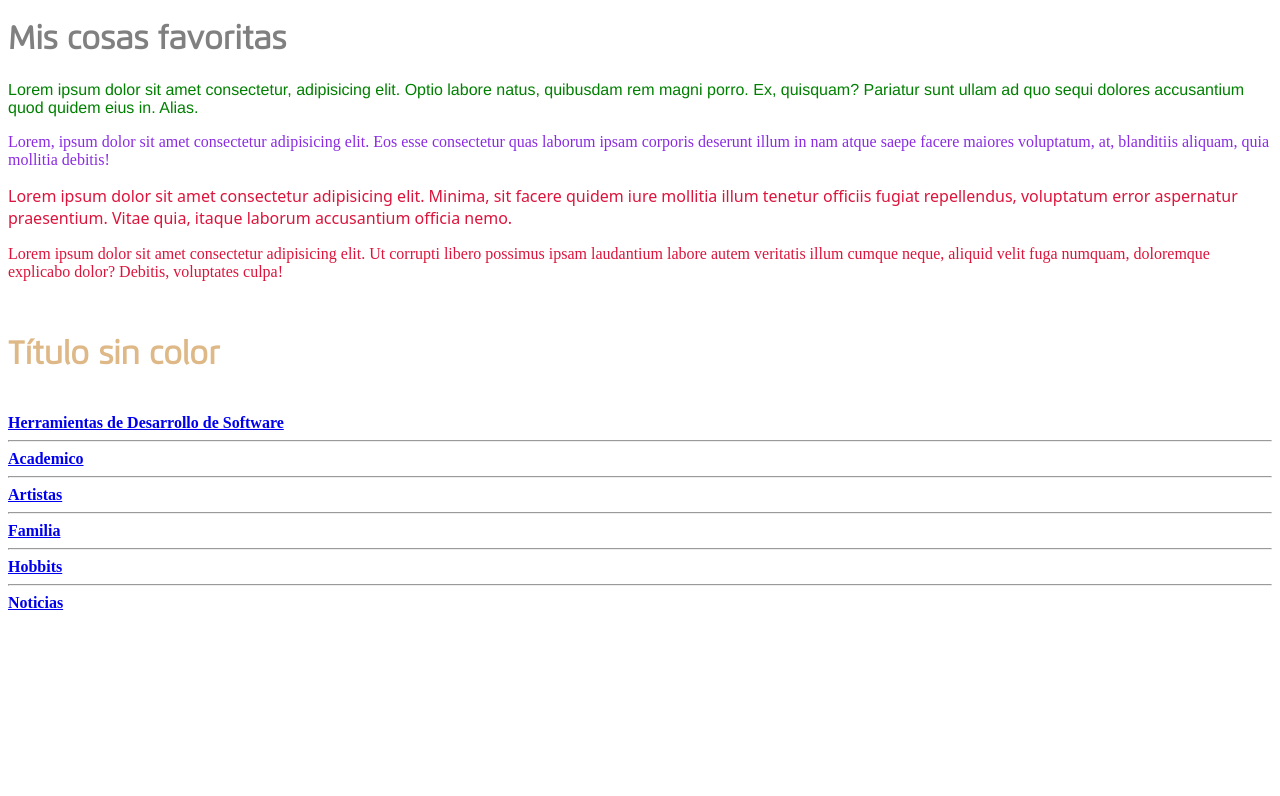
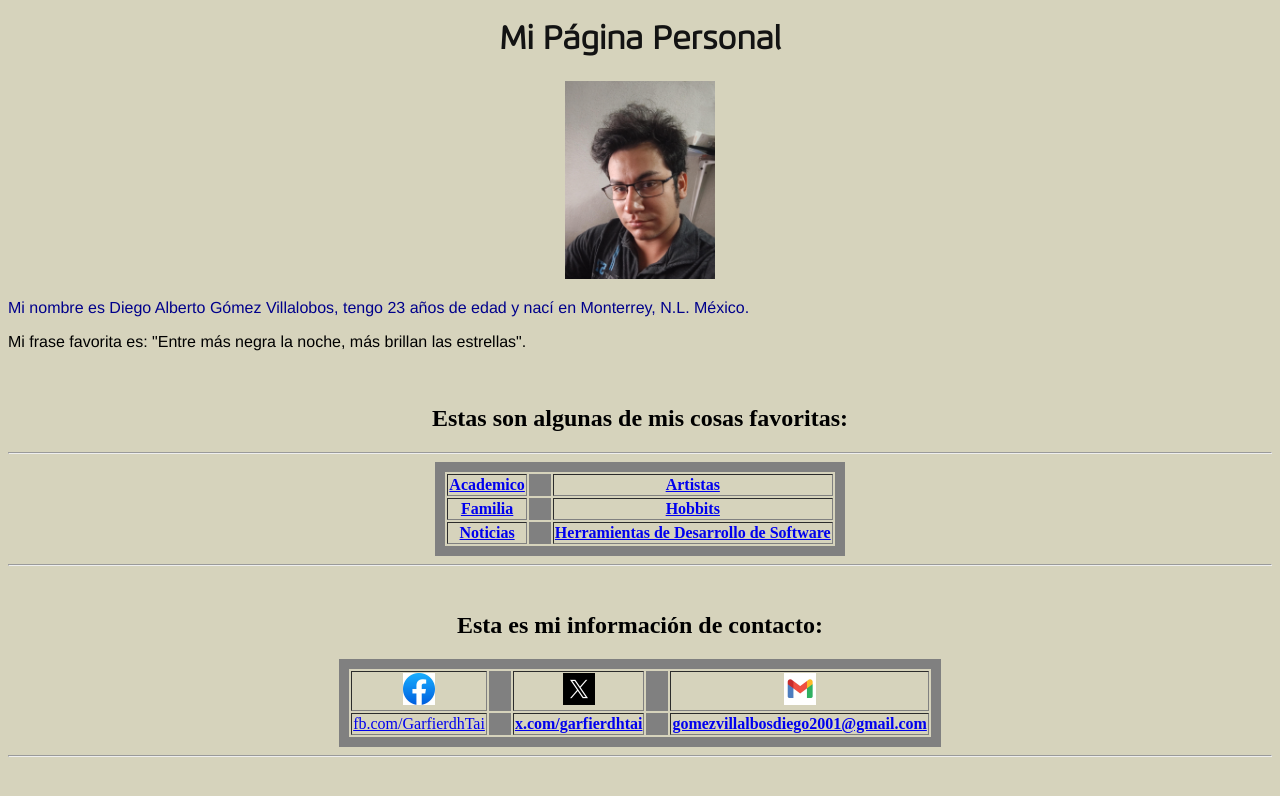
Before and after one commit to DiegoGomezGT/IDAI-MA-2025, a plain HTML site: page index.html in a window 1280 px wide. Drawn offline with Linux system fonts and the light colour scheme.

Commit message:
Pagina Personal

```diff
--- a/index.html
+++ b/index.html
@@ -1,34 +1,68 @@
 <!DOCTYPE html>
 <html lang="en">
 <head>
-<title>Esta es mi primera página de HTML</title>
+<meta charset="UTF-8">
+<meta http-equiv="Content-type" content="text/html; charset=UTF-8">
+<title>Página Personal</title>
 <link rel="stylesheet" href="CSS3/Estilos.css">
 <style>
-    h1{color:burlywood;}
-    #primerparrafo{font-family: 'Franklin Gothic Medium', 'Arial Narrow', Arial, sans-serif;}
-    #primerparrafo{color: green;}
+    .border{
+    border: 10px solid gray;
+    background-color: gray;}
+    h1{color:rgb(19, 19, 19);}
+    #primerparrafo{font-family: 'Franklin Gothic Medium', 'Arial Narrow', Arial, sans-serif;color: darkblue;text-align: left;}
     h1:hover{color: red;}
+    body{background-color: rgb(214, 211, 188);}
 </style>
 </head>
-<body>
-<h1 style="color: gray;">Mis cosas favoritas</h1>
-<p id="primerparrafo">Lorem ipsum dolor sit amet consectetur, adipisicing elit. Optio labore natus, quibusdam rem magni porro. Ex, quisquam? Pariatur sunt ullam ad quo sequi dolores accusantium quod quidem eius in. Alias.</p>
-<p style="color: blueviolet;">Lorem, ipsum dolor sit amet consectetur adipisicing elit. Eos esse consectetur quas laborum ipsam corporis deserunt illum in nam atque saepe facere maiores voluptatum, at, blanditiis aliquam, quia mollitia debitis!</p>
-<p class="exile-regular">Lorem ipsum dolor sit amet consectetur adipisicing elit. Minima, sit facere quidem iure mollitia illum tenetur officiis fugiat repellendus, voluptatum error aspernatur praesentium. Vitae quia, itaque laborum accusantium officia nemo.</p>
-<p style="font-family: ex;">Lorem ipsum dolor sit amet consectetur adipisicing elit. Ut corrupti libero possimus ipsam laudantium labore autem veritatis illum cumque neque, aliquid velit fuga numquam, doloremque explicabo dolor? Debitis, voluptates culpa!</p>
+<body style="text-align: center;">
+<h1>Mi Página Personal</h1>
+<img src="Img/PFP.jpg" alt="Foto de Perfil" width="150">
+<p id="primerparrafo">Mi nombre es Diego Alberto Gómez Villalobos, tengo 23 años de edad y nací en Monterrey, N.L. México.</p>
+<p id="primerparrafo" style="color: black;">Mi frase favorita es: "Entre más negra la noche, más brillan las estrellas".</p>
 <br>
-<h1>Título sin color</h1>
+<h2>Estas son algunas de mis cosas favoritas:</h2>
+<hr>
+<table border="1" style="margin-left: auto; border: 10px solid gray;margin-right: auto;">
+            <tbody>
+                <tr>
+                    <td><a href="Academico.html"><b>Academico</b></a></td>
+                    <td class="border"></td>
+                    <td><a href="Artistas.html"><b>Artistas</b></a></td>
+                </tr>
+                <tr>
+                    <td><a href="Familia.html"><b>Familia</b></a></td>
+                    <td class="border"></td>
+                    <td><a href="Hobbits.html"><b>Hobbits</b></a></td>
+                </tr>
+                <tr>
+                    <td><a href="Noticias.html"><b>Noticias</b></a></td>
+                    <td class="border"></td>
+                    <td><a href="Academico/ToolDevSoftware.html"><b>Herramientas de Desarrollo de Software</b></a></td>
+                </tr>
+            </tbody>
+        </table>
+<hr>
 <br>
-<a href="Academico/ToolDevSoftware.html"><b>Herramientas de Desarrollo de Software</b></a>
+<h2>Esta es mi información de contacto:</h2>
+<table border="1" style="margin-left: auto; border: 10px solid gray;margin-right: auto;">
+            <tbody>
+                <tr>
+                    <td><img src="Img/FB.png" alt="FB" width="32"></td>
+                    <td class="border"></td>
+                    <td><img src="Img/X.png" alt="X" width="32"></td>
+                    <td class="border"></td>
+                    <td><img src="Img/Gmail.png" alt="Gmail" width="32"></td>
+                </tr>
+                 <tr>
+                    <td><a href="fb.com/GarfierdhTai">fb.com/GarfierdhTai</a></td>
+                    <td class="border"></td>
+                    <td><a href="x.com/garfierdhtai"><b>x.com/garfierdhtai</b></a></td>
+                    <td class="border"></td>
+                    <td><a href="mailto:gomezvillalbosdiego2001@gmail.com?Subject=Hola Diego!"><b>gomezvillalbosdiego2001@gmail.com</b></a></td>
+                </tr>
+            </tbody>
+        </table>
 <hr>
-<a href="Academico.html"><b>Academico</b></a>
-<hr>
-<a href="Artistas.html"><b>Artistas</b></a>
-<hr>
-<a href="Familia.html"><b>Familia</b></a>
-<hr>
-<a href="Hobbits.html"><b>Hobbits</b></a>
-<hr>
-<a href="Noticias.html"><b>Noticias</b></a>
 </body>
 </html>
```
Also changed, not shown: Academico.html (+1 -1 lines), Artistas.html (+1 -1 lines), Calificaciones.html (+1 -1 lines), Familia.html (+1 -1 lines), Hobbits.html (+1 -1 lines), Horario.html (+1 -1 lines), Noticias.html (+1 -1 lines), Img/FB.png (added), Img/Gmail.png (added), Img/PFP.jpg (added), Img/X.png (added).
